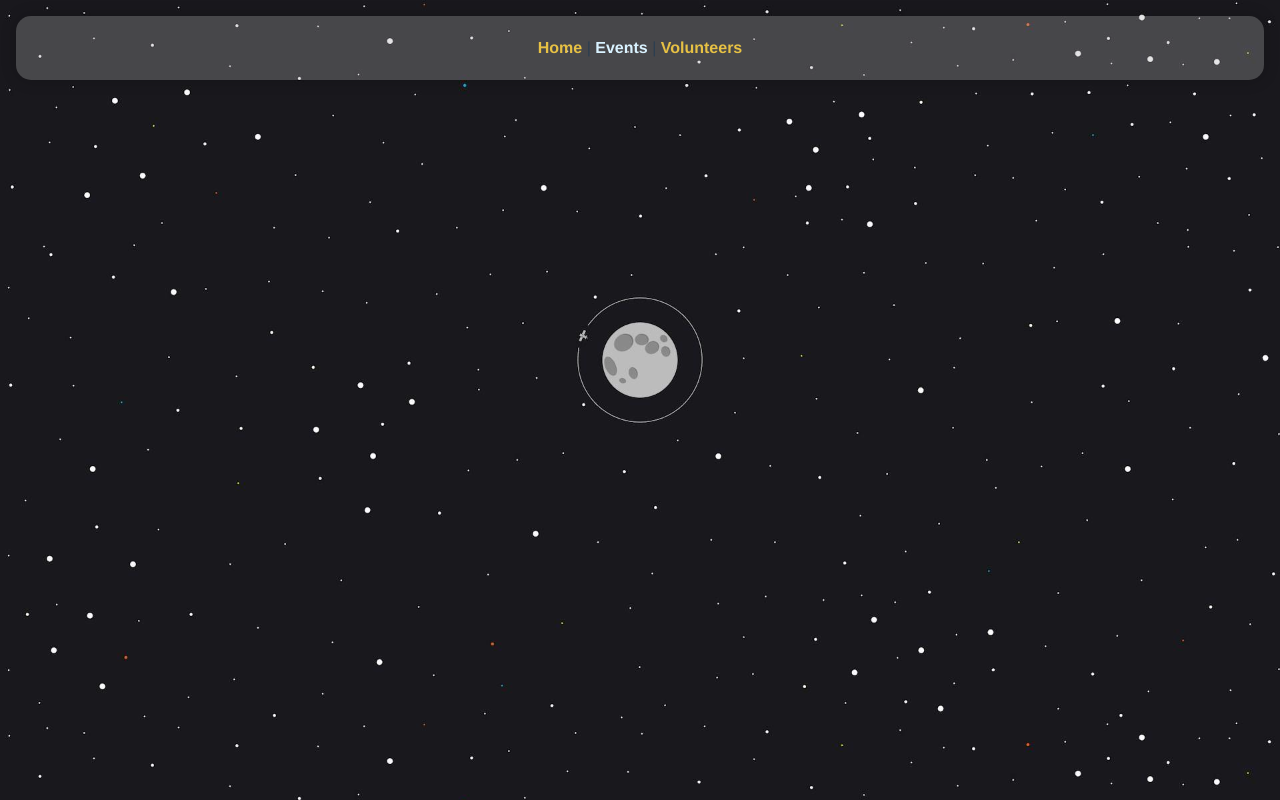
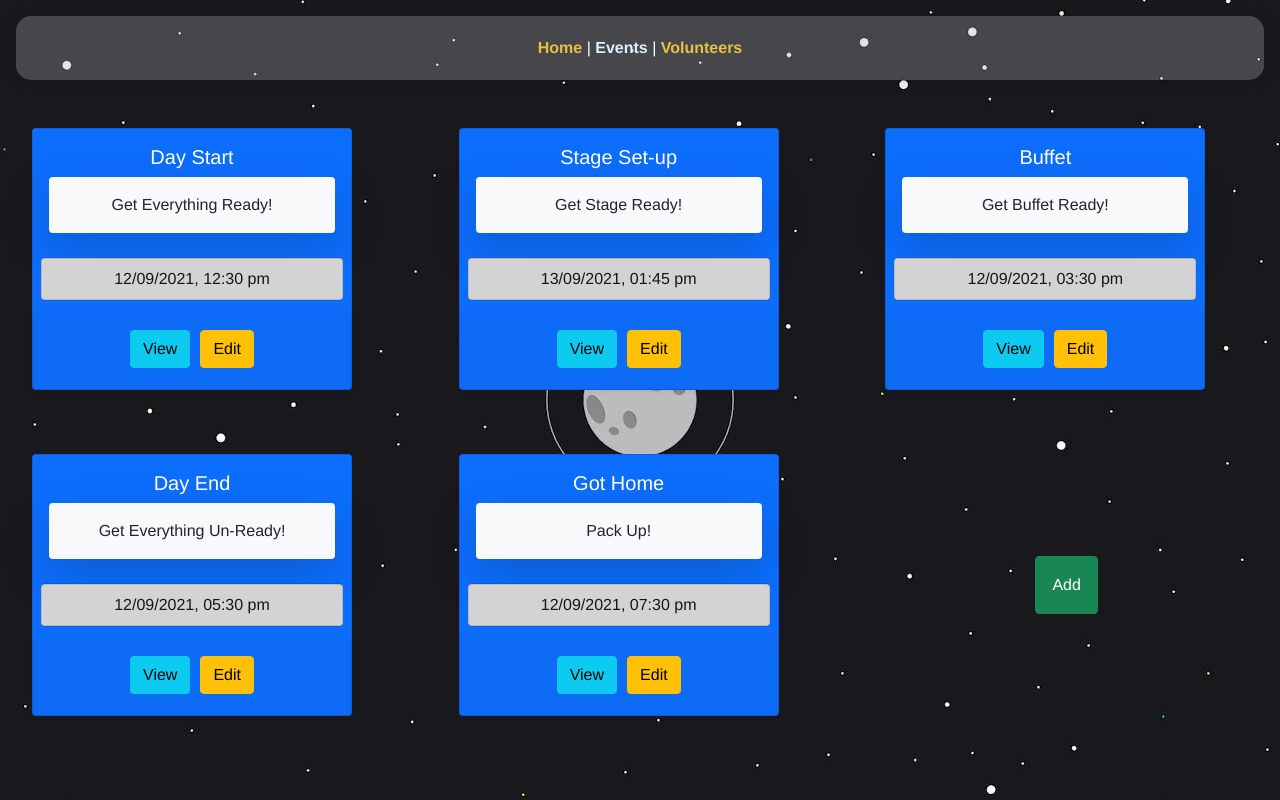
Before and after one commit to KazBrekker1/astro21, a Vue app: page /#/events in a window 1280 px wide. Built offline with nearby package versions, Linux system fonts and the light colour scheme.

Commit message:
-Added bootstrap icons -Added Mock Events -Created Events Cards -Fixed bg-problem -Added Add button -Added Events.js Code -Mapped Mock Events to Events.js

```diff
--- a/package.json
+++ b/package.json
@@ -9,6 +9,7 @@
   },
   "dependencies": {
     "bootstrap": "^5.0.0-beta3",
+    "bootstrap-icons": "^1.4.1",
     "core-js": "^3.6.5",
     "register-service-worker": "^1.7.1",
     "vue": "^3.0.0",
--- a/src/App.vue
+++ b/src/App.vue
@@ -1,5 +1,5 @@
 <template>
-	<div id="nav">
+	<div id="nav" class="text-white sticky-lg-top">
 		<router-link to="/">Home</router-link> | <router-link to="/events">Events</router-link> |
 		<router-link to="/volunteers">Volunteers</router-link>
 	</div>
@@ -8,13 +8,10 @@
 
 <style lang="scss">
 body {
-	background-image: url("./assets/Stars.jpg");
-	background-size: cover;
-	margin: 0;
-	max-width: 100%;
-	overflow-x: hidden;
-	position: relative;
-	display: block;
+	&::-webkit-scrollbar {
+		width: 0;
+	}
+	background: url("./assets/Stars.jpg") no-repeat center center fixed;
 }
 #app {
 	font-family: Avenir, Helvetica, Arial, sans-serif;
@@ -31,7 +28,6 @@ body {
 	box-shadow: 0 0 1rem 0 rgba(0, 0, 0, 0.2);
 	background: rgba(180, 180, 180, 0.3);
 	filter: blur;
-
 	a {
 		font-weight: bold;
 		color: #e7c144;
--- /dev/null
+++ b/src/assets/mockData/events.js
@@ -0,0 +1,32 @@
+export const eventInfo = [
+	{
+		id: 0,
+		name: "Day Start",
+		Time: "12-sep-2021 12:30",
+		description: "Get Everything Ready!",
+	},
+	{
+		id: 1,
+		name: "Stage Set-up",
+		Time: "13-sep-2021 13:45",
+		description: "Get Stage Ready!",
+	},
+	{
+		id: 2,
+		name: "Buffet",
+		Time: "12-sep-2021 15:30",
+		description: "Get Buffet Ready!",
+	},
+	{
+		id: 3,
+		name: "Day End",
+		Time: "12-sep-2021 17:30",
+		description: "Get Everything Un-Ready!",
+	},
+	{
+		id: 4,
+		name: "Got Home",
+		Time: "12-sep-2021 19:30",
+		description: "Pack Up!",
+	},
+]
--- a/src/components/Event.vue
+++ b/src/components/Event.vue
@@ -1,15 +1,24 @@
 <template>
 	<div class="card bg-primary text-white" style="width: 20rem">
 		<div class="card-body">
-			<h5 class="card-title">Card title</h5>
+			<h5 class="card-title">{{ eventInfo["name"] }}</h5>
 			<p class="card-text bg-light text-dark rounded-2 shadow-lg p-3">
-				Some quick example text to build on the card title and make up the bulk of the card's content.
+				{{ eventInfo["description"] }}
 			</p>
 		</div>
 		<ul class="list-group m-2">
-			<li class="list-group-item list-group-item-dark">An item</li>
-			<li class="list-group-item list-group-item-dark">A second item</li>
-			<li class="list-group-item list-group-item-dark">A third item</li>
+			<li class="list-group-item list-group-item-dark">
+				{{
+					new Date(eventInfo["Time"]).toLocaleString("en-UK", {
+						year: "numeric",
+						day: "2-digit",
+						month: "2-digit",
+						hour: "2-digit",
+						minute: "2-digit",
+						hour12: true,
+					})
+				}}
+			</li>
 		</ul>
 		<div class="card-footer p-3 shadow-sm">
 			<button type="button" class="btn btn-info">View</button>
@@ -19,7 +28,12 @@
 </template>
 
 <script>
-export default {}
+export default {
+	name: "Event",
+	props: {
+		eventInfo: Object,
+	},
+}
 </script>
 
 <style lang="scss">
--- a/src/styles/base.scss
+++ b/src/styles/base.scss
@@ -1,5 +1 @@
 @import "../../node_modules/bootstrap/scss/bootstrap.scss";
-
-h1 {
-	font-size: 20em;
-}
--- a/src/views/Events.vue
+++ b/src/views/Events.vue
@@ -1,9 +1,35 @@
-<template></template>
+<template>
+	<div class="events">
+		<Event v-for="event in eventsInfo" :key="event['id']" :eventInfo="event" />
+		<div class="addNew">
+			<button class="btn btn-success p-3">Add</button>
+		</div>
+	</div>
+</template>
 
 <script>
+import Event from "@/components/Event.vue"
+import { ref } from "vue"
+import { eventInfo } from "../assets/mockData/events.js"
 export default {
 	name: "Events",
+	setup() {
+		const eventsInfo = ref(eventInfo)
+		return { eventsInfo }
+	},
+	components: { Event },
 }
 </script>
 
-<style></style>
+<style lang="scss">
+.events {
+	overflow: hidden;
+	display: grid;
+	grid-template-columns: repeat(auto-fill, minmax(350px, 1fr));
+	.addNew {
+		min-height: 20rem;
+		display: grid;
+		place-items: center;
+	}
+}
+</style>
--- a/src/views/Home.vue
+++ b/src/views/Home.vue
@@ -1,14 +1,7 @@
-<template>
-	<div class="home">
-		<Card />
-	</div>
-</template>
+<template></template>
 
 <script>
-import Card from "../components/Event.vue"
-
 export default {
 	name: "Home",
-	components: { Card },
 }
 </script>
```
Also changed, not shown: src/assets/logo.png (deleted), 1 other file (tests, documents, lock files or other folders).
